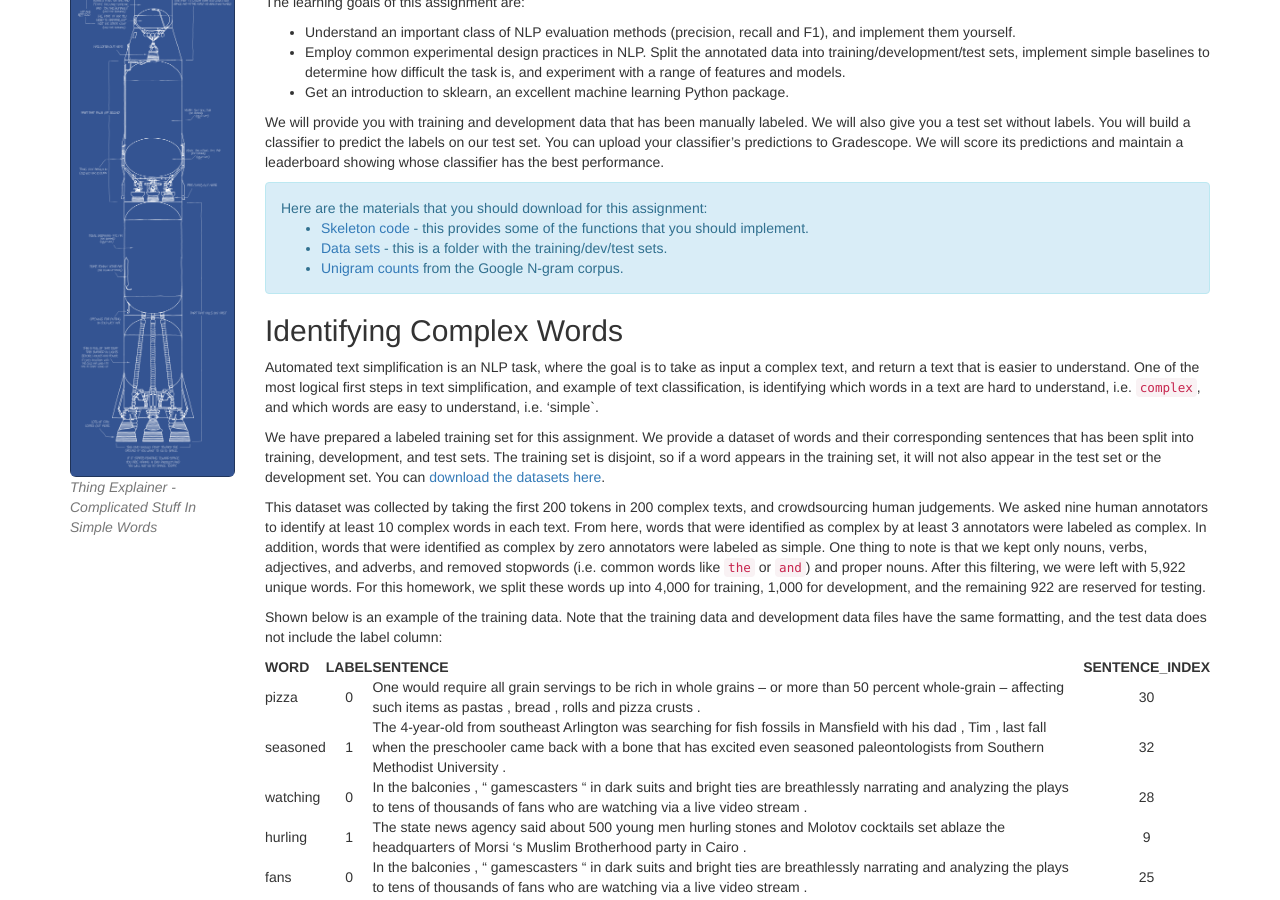
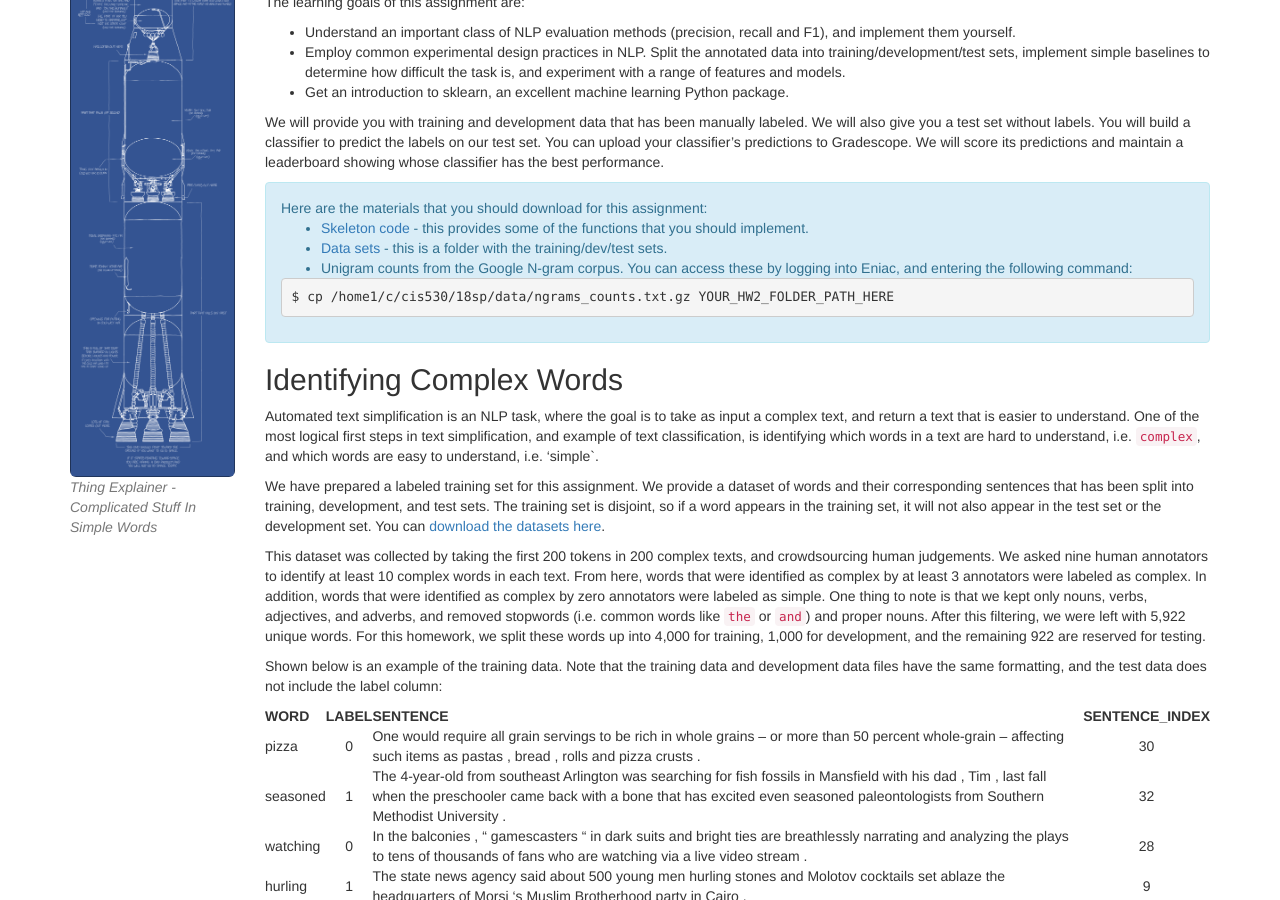
Before and after one commit to computational-linguistics-class/computational-linguistics-class.github.io, a Jekyll site: the page built from assignment2.md, in a window 1280 px wide and 900 px high, scrolled down 311 px. Built offline with Jekyll 4.4.1, drawn with Linux system fonts in a browser that asks for light colours; nearby versions of some CDN libraries; a script that is not in the unit is left out.

Commit message:
Described how to get ngram counts

```diff
--- a/assignment2.md
+++ b/assignment2.md
@@ -43,7 +43,11 @@ We will provide you with training and development data that has been manually la
 Here are the materials that you should download for this assignment:
 * [Skeleton code](downloads/hw2/hw2_skeleton.py) - this provides some of the functions that you should implement.
 * [Data sets](downloads/hw2/data/) - this is a folder with the training/dev/test sets.
-* [Unigram counts]() from the Google N-gram corpus.
+* Unigram counts from the Google N-gram corpus. You can access these by logging into Eniac, and entering the following command:
+
+{% highlight tcsh %}
+$ cp /home1/c/cis530/18sp/data/ngrams_counts.txt.gz YOUR_HW2_FOLDER_PATH_HERE
+{% endhighlight %}
 </div>
 
 
```
